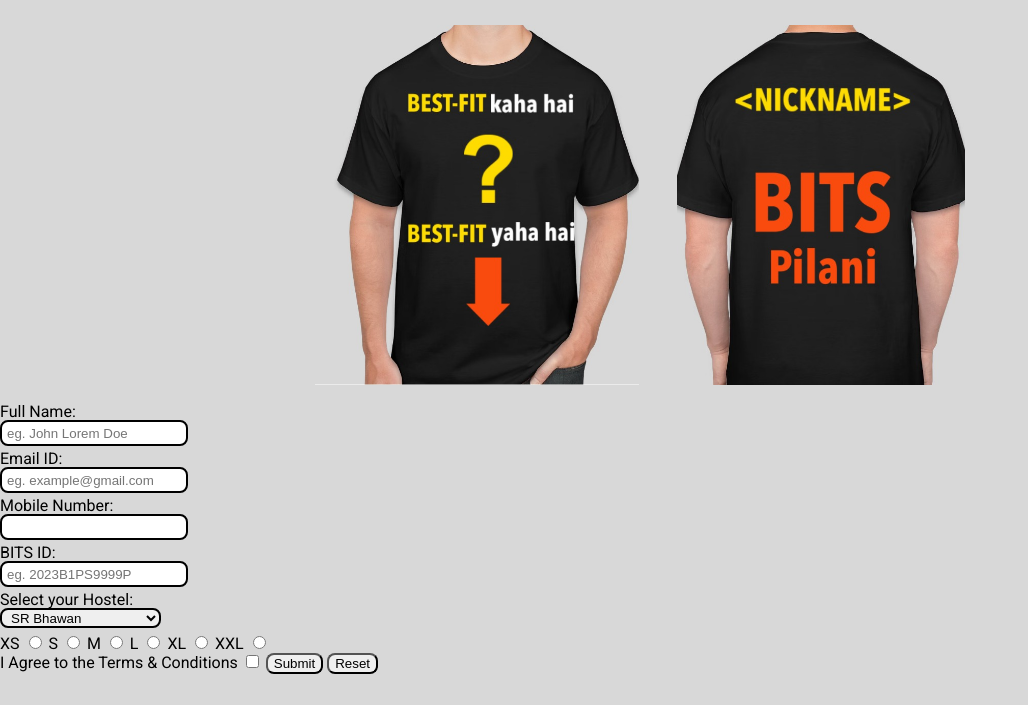
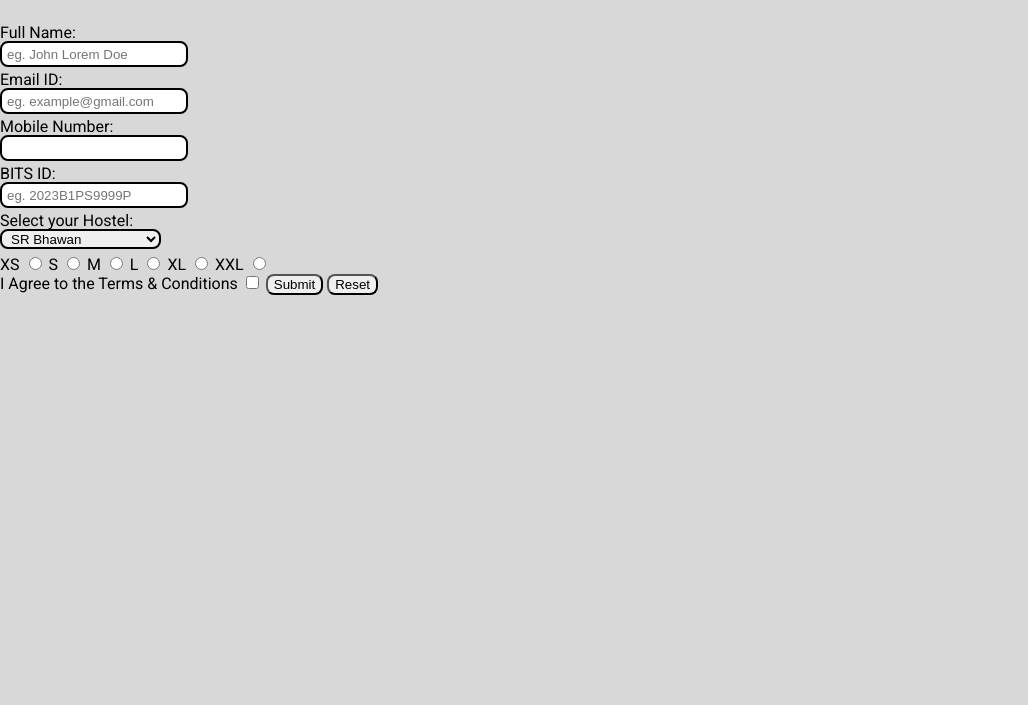
Before and after one commit to AtharvAgarwal20/DVM_Task02, a plain HTML site: page index.html in a window 1280 px wide. Shown: the part 95-800 px from the top of the page, without its empty margins (0-1028 px from the left). Drawn offline with Linux system fonts and the light colour scheme.

Commit message:
removed images

```diff
--- a/index.html
+++ b/index.html
@@ -15,8 +15,8 @@
 <body>
     <h1>Best-Fit Merch Signing</h1>
     <div id="merchImage">
-        <img src="images/bestfit-front.jpeg" alt="front view">
-        <img src="images/bestfit-back.jpeg" alt="back view">
+        <!-- <img src="images/" alt="front view"> -->
+        <!-- <img src="images/" alt="back view"> -->
     </div>
     <form action="verified.html/">
         <div id="name">
```
